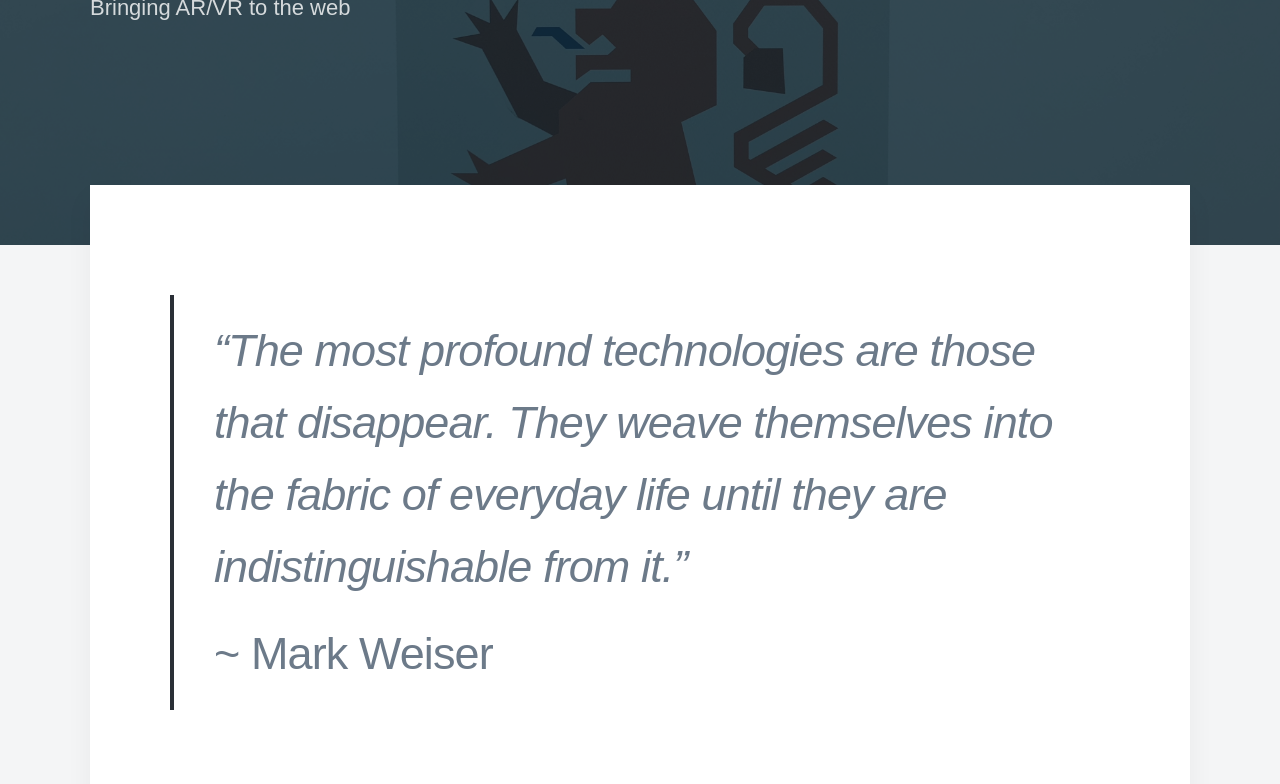
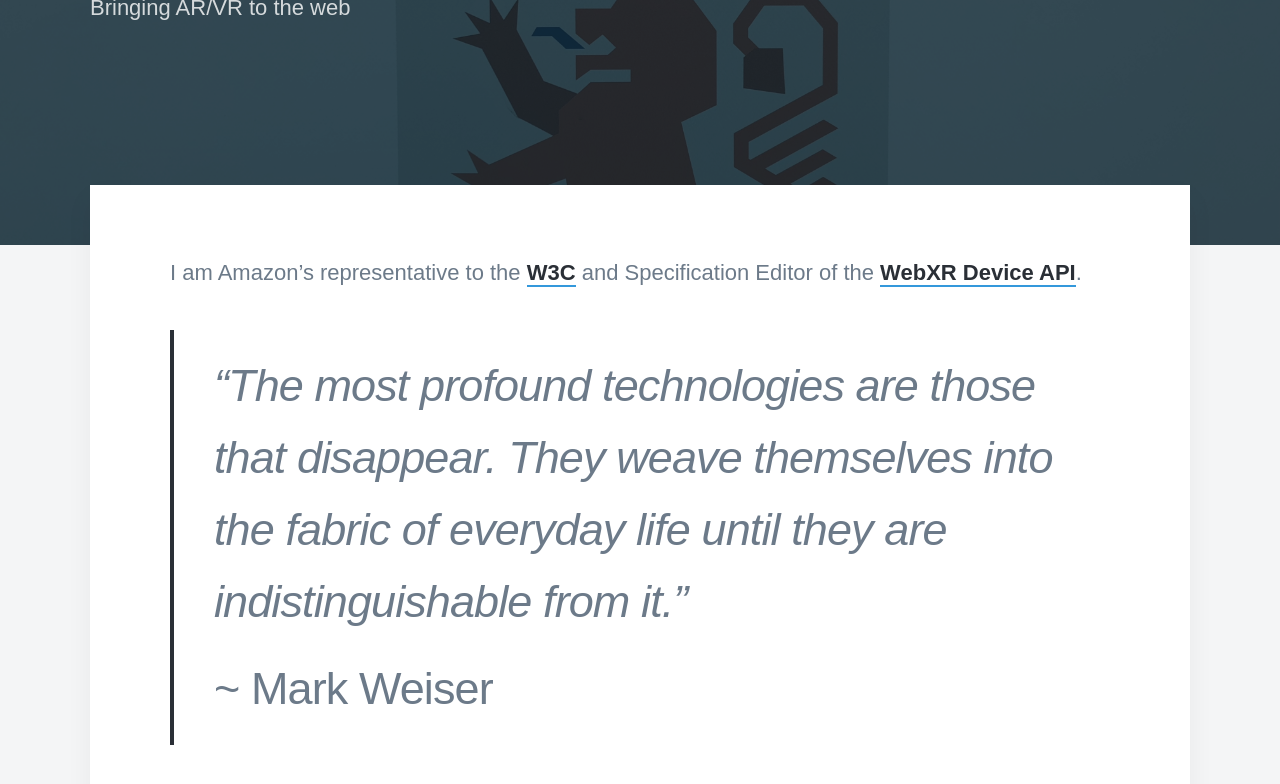
Before and after one commit to NellWaliczek/NellWaliczek.github.io, a Jekyll site: the page built from _projects/w3c-webxr.md, in a window 1280 px wide and 900 px high, scrolled down 347 px. Shown: the top 784 px of the window. Built offline with Jekyll 4.4.1, drawn with Linux system fonts in a browser that asks for light colours; nearby versions of some CDN libraries; some web fonts are replaced.

Commit message:
Basic info about my role w/W3C

```diff
--- a/_projects/w3c-webxr.md
+++ b/_projects/w3c-webxr.md
@@ -4,6 +4,8 @@ subtitle: 'Bringing AR/VR to the web'
 description: Learn more about my role with the W3C and the WebXR Device API
 featured_image: '/images/projects/webxr.jpg'
 ---
+I am Amazon's representative to the [W3C](https://w3.org) and Specification Editor of the [WebXR Device API](https://immersive-web.github.io/webxr/).
+
 > *"The most profound technologies are those that disappear. They weave themselves into the fabric of everyday life until they are indistinguishable from it."*
 >
 > ~ Mark Weiser
```
